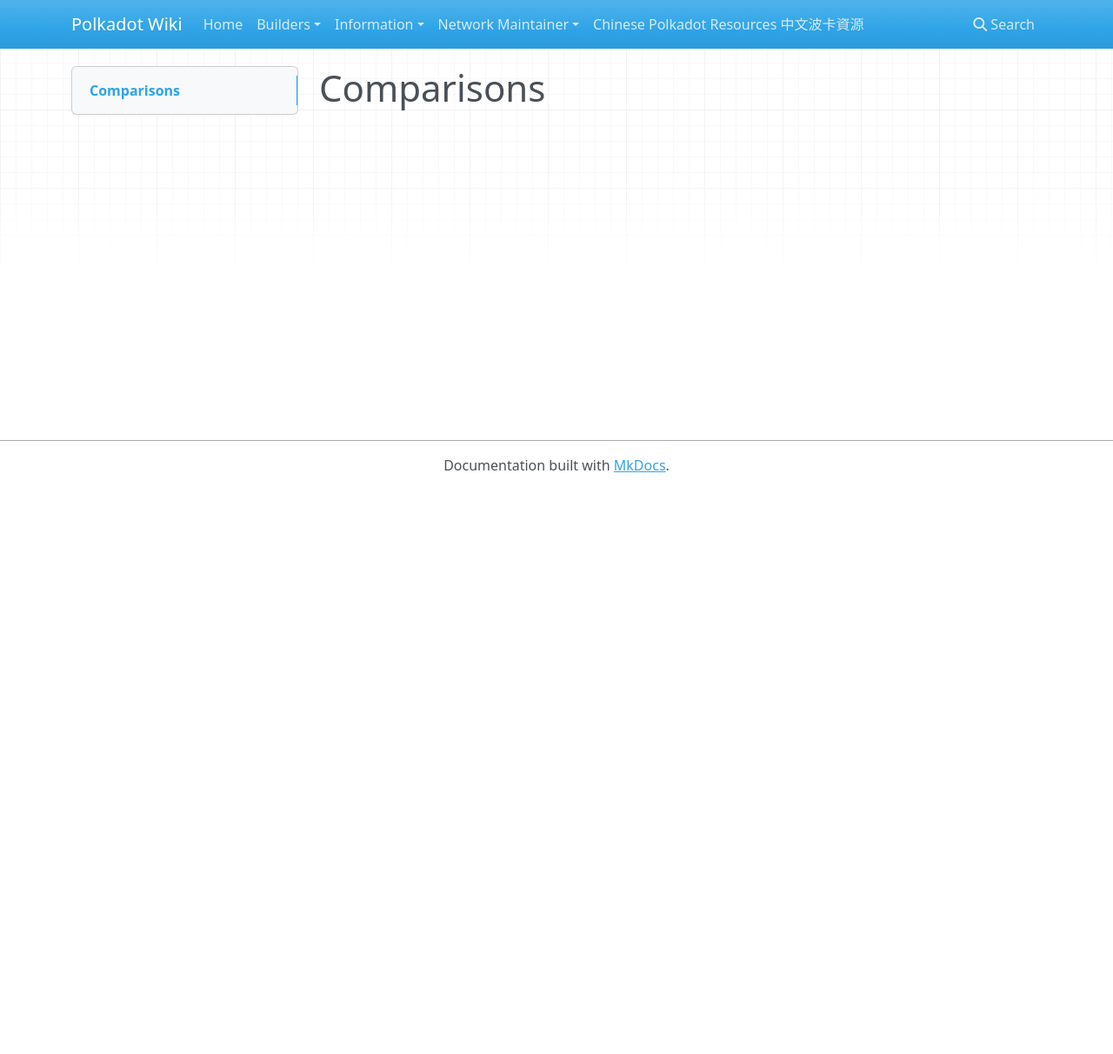
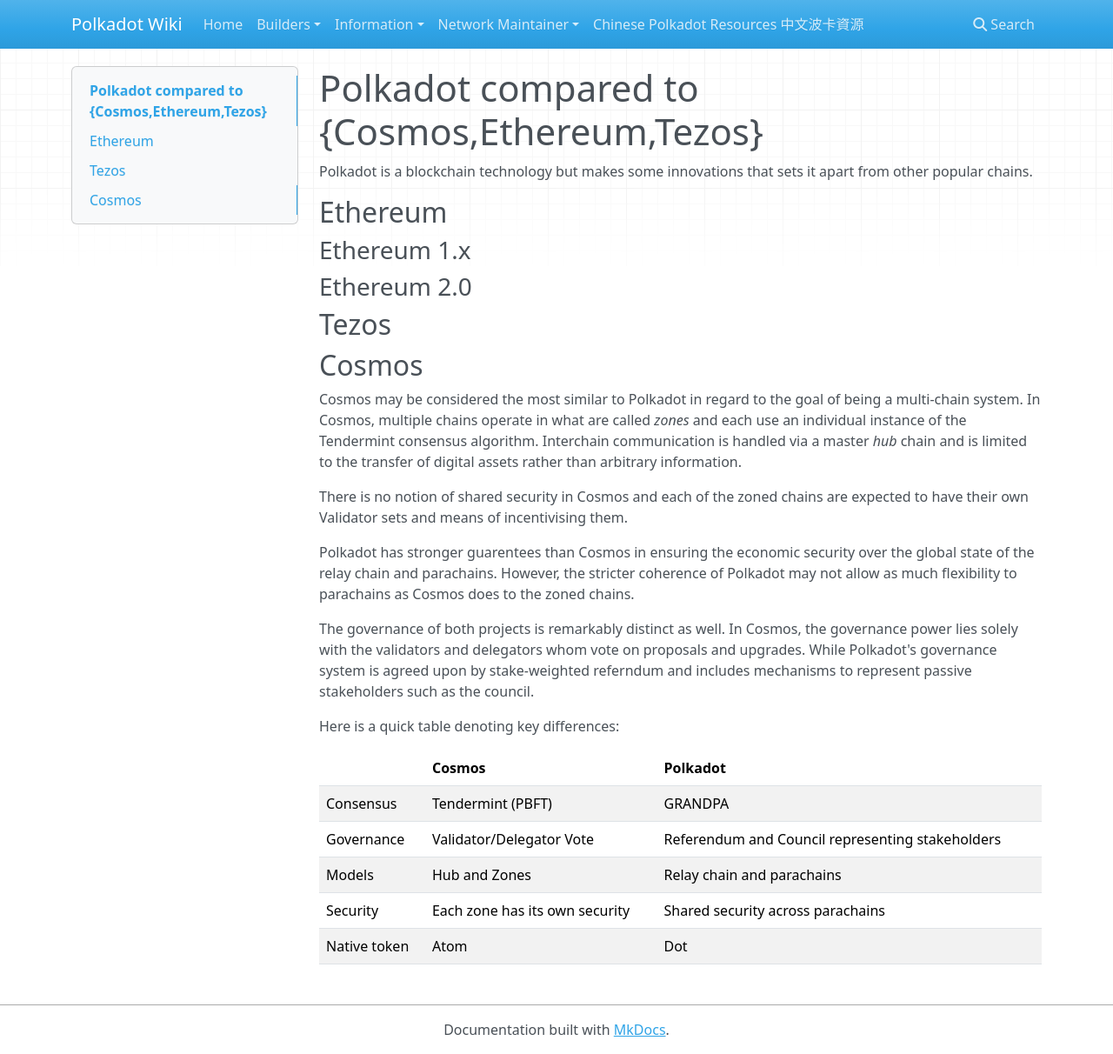
Before and after one commit to w3f/polkadot-wiki-old, an MkDocs documentation site: the page built from docs/polkadot/information/comparisons.md, in a window 1280 px wide and 1212 px high. Shown: the whole window at 87% size. Built offline with MkDocs 1.6.1, drawn with Linux system fonts in a browser that asks for light colours; nearby versions of some CDN libraries.

Commit message:
add cosmos comparison

```diff
--- a/docs/polkadot/information/comparisons.md
+++ b/docs/polkadot/information/comparisons.md
@@ -1 +1,47 @@
-# Comparisons
+# Polkadot compared to {Cosmos,Ethereum,Tezos}
+
+Polkadot is a blockchain technology but makes some innovations
+that sets it apart from other popular chains.
+
+## Ethereum
+
+### Ethereum 1.x
+
+### Ethereum 2.0
+
+## Tezos
+
+## Cosmos
+
+Cosmos may be considered the most similar to Polkadot in regard to
+the goal of being a multi-chain system. In Cosmos, multiple chains
+operate in what are called _zones_  and each use an individual
+instance of the Tendermint consensus algorithm. Interchain communication
+is handled via a master _hub_ chain and is limited to the transfer
+of digital assets rather than arbitrary information.
+
+There is no notion of shared security in Cosmos and each of
+the zoned chains are expected to have their own Validator sets
+and means of incentivising them.
+
+Polkadot has stronger guarentees than Cosmos in ensuring the
+economic security over the global state of the relay chain and
+parachains. However, the stricter coherence of Polkadot may
+not allow as much flexibility to parachains as Cosmos does
+to the zoned chains.
+
+The governance of both projects is remarkably distinct as well.
+In Cosmos, the governance power lies solely with the validators
+and delegators whom vote on proposals and upgrades. While Polkadot's
+governance system is agreed upon by stake-weighted referndum and
+includes mechanisms to represent passive stakeholders such as the council.
+
+Here is a quick table denoting key differences:
+
+|   |Cosmos|Polkadot|
+|---|---|---|
+|Consensus|Tendermint (PBFT)|GRANDPA|
+|Governance|Validator/Delegator Vote|Referendum and Council representing stakeholders|
+|Models|Hub and Zones|Relay chain and parachains|
+|Security|Each zone has its own security|Shared security across parachains|
+|Native token|Atom|Dot|
```
